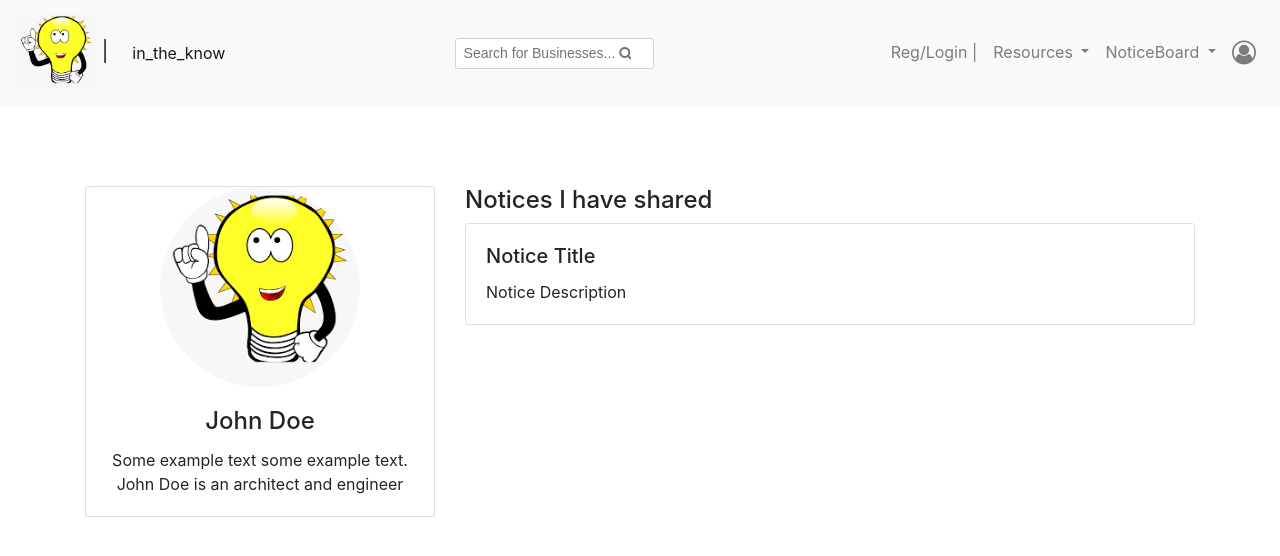
After one commit to rknyra/in-the-know, a Django app: page /my-profile/ in a window 1280 px wide. The commit adds this page. Shown: the top 556 px of the page. Run offline with Django 3.2, Linux system fonts and the light colour scheme; some libraries are stand-ins or nearby versions.

```diff
--- /dev/null
+++ b/itk_app/templates/itk_pages/profile.html
@@ -0,0 +1,40 @@
+{% extends 'itk_pages/base.html'%}
+{% load bootstrap4 %}
+{% load static %}
+
+{% block content %}
+
+<div class="container topBuffer">
+    <div class="row">
+
+        <!-- profile card div -->
+        <div class="col-xs-4 col-sm-4 col-md-4 col-lg-4">
+            <div class="card align-items-center text-center">
+                <img class="card-img-top rounded-circle" src="/static/images/itklightbulb.png" alt="Card image" style="width:200px; height:200px;">
+                <div class="card-body">
+                    <h4 class="card-title">John Doe</h4>
+                    <p class="card-text">Some example text some example text. John Doe is an architect and engineer</p>
+                </div>
+            </div>
+        </div>
+        <!-- end of profile card div-->
+
+
+
+        <!-- user posts/posted notices div-->
+          <div class="col-xs-8 col-sm-8 col-md-8 col-lg-8">
+            <h4>Notices I have shared</h4>
+            <div class="card">
+                <div class="card-body">
+                    <h5 class="card-title"> Notice Title </h5>
+                    <p class="card-text"> Notice Description </p>
+                </div>
+            </div>
+        </div>
+        <!-- end of user posts div -->
+
+
+    </div> <!-- end of outer row-->
+  </div> <!-- end of outer container-->
+
+{% endblock %}
--- a/itk_app/templates/navbar.html
+++ b/itk_app/templates/navbar.html
@@ -46,7 +46,7 @@
         </div>
       </li>
       <li class="nav-item">
-        <a class="nav-link" href="#">Username</a>
+        <a class="nav-link" href="/my-profile"> <!--{{request.user.username}}-->  <i class="fa fa-user-circle-o" style="font-size:24px"></i> </a>
       </li>
     </ul>
 
--- a/itk_app/urls.py
+++ b/itk_app/urls.py
@@ -4,4 +4,8 @@ from django.urls import path
 
 urlpatterns = [
     path('',views.index,name='index'),
+    path('my-profile/',views.myProfile,name='my_profile'),
+
+
+
 ]
--- a/itk_app/views.py
+++ b/itk_app/views.py
@@ -1,4 +1,6 @@
-from django.shortcuts import render
+from django.shortcuts import render, redirect
+from .models import *
+from .forms import *
 
 
 #landing/index page
@@ -6,3 +8,10 @@ from django.shortcuts import render
 def index(request):
 
     return render(request,'index.html', locals())
+
+#profilePage
+def myProfile(request):
+    userProfile = Profile.objects.all()
+
+
+    return render(request, 'itk_pages/profile.html', locals())
```
Also changed, not shown: itk_app/models.py (+14 -0 lines), itk_app/migrations/0001_initial.py (added).
